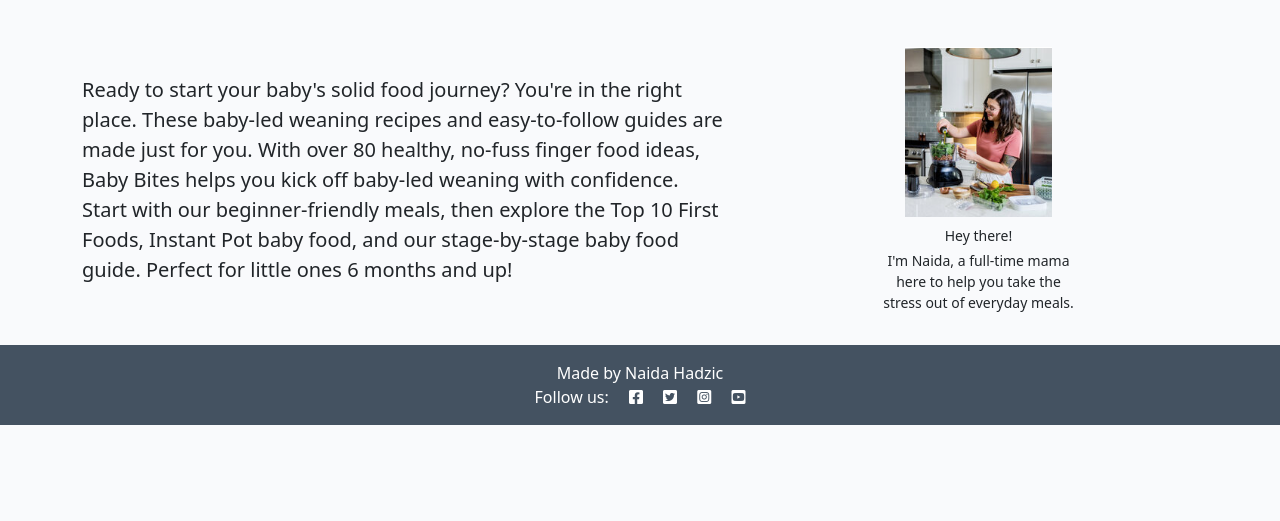
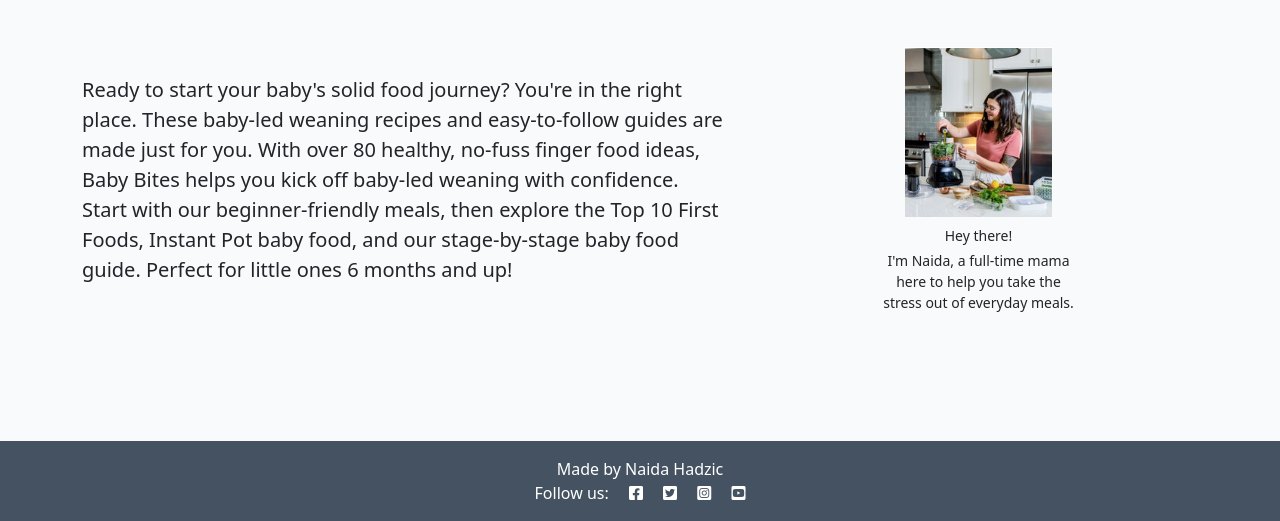
Before and after one commit to Naida1710/baby_bites, a Django app: page / in a window 1280 px wide. Shown: the part 706-1227 px from the top of the page. Before the commit the page ends 1131 px from the top, so only its background shows below. Run offline with Django 5.2, Linux system fonts and the light colour scheme; data that the repository does not hold is empty; parts of the project's set-up code (start-up, migrations or seed data) failed here and were passed over; some libraries are stand-ins or nearby versions.

Commit message:
Apply consistent vertical spacing between hero, intro, and next sections

```diff
--- a/baby_bites/templates/base.html
+++ b/baby_bites/templates/base.html
@@ -148,11 +148,11 @@
     </div>
   </div>
 
-
+  <div class="container mt-5 pt-5">
         {% block content %}
         <!-- Content Goes here -->
         {% endblock content %}
-
+  </div>
     </main>
 
     <!-- Footer -->
```
